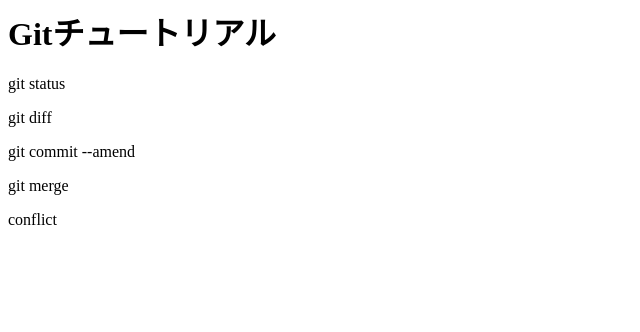
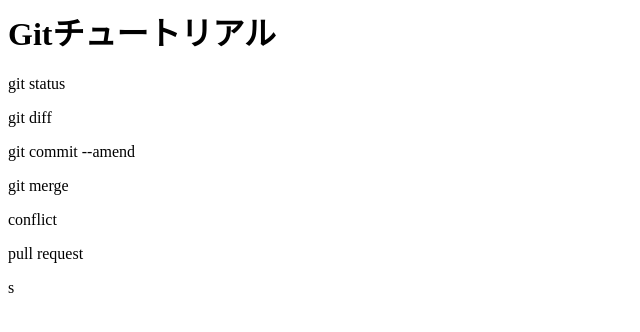
Before and after one commit to HAZ37118/git_tutorial, a plain HTML site: page index.html in a window 1280 px wide. Shown: the whole page, without its empty margins (0-640 px from the left). Drawn offline with Linux system fonts and the light colour scheme.

Commit message:
pull requestを追記

```diff
--- a/index.html
+++ b/index.html
@@ -4,3 +4,4 @@
 <p>git commit --amend</p>
 <p>git merge</p>
 <p>conflict</p>
+<p>pull request</p>s
```
